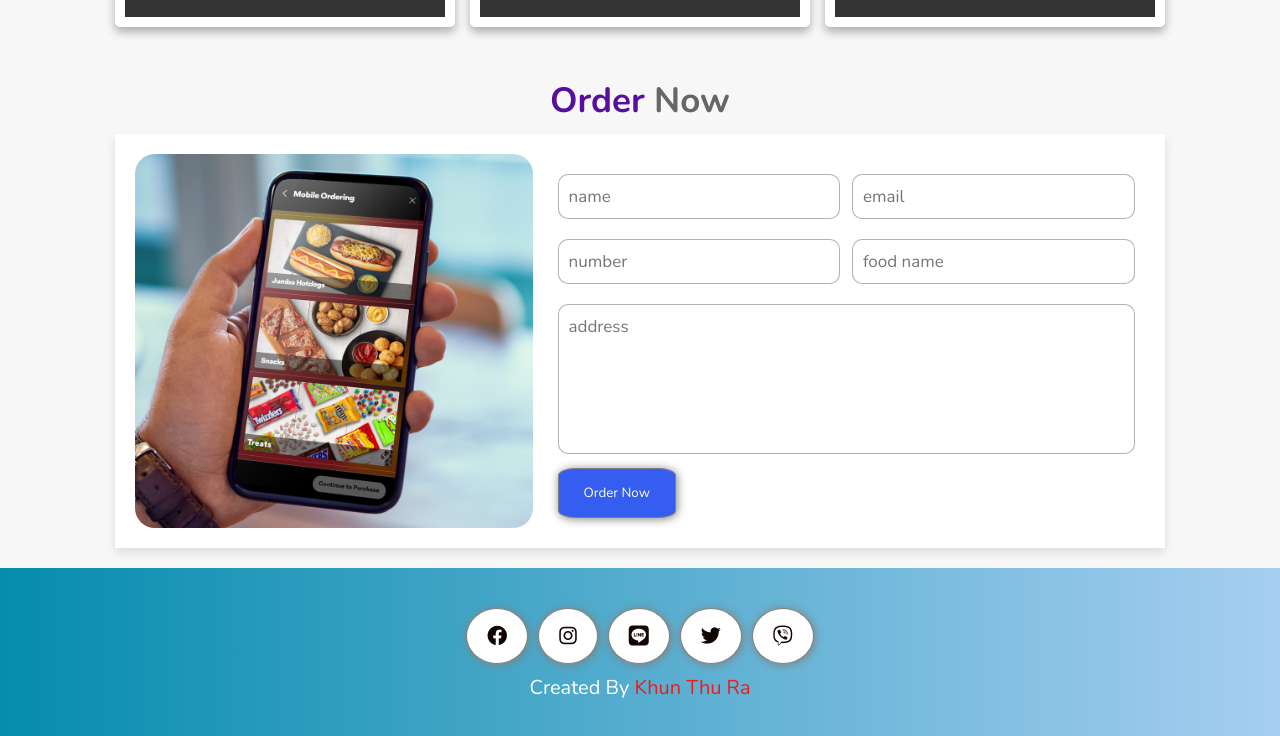
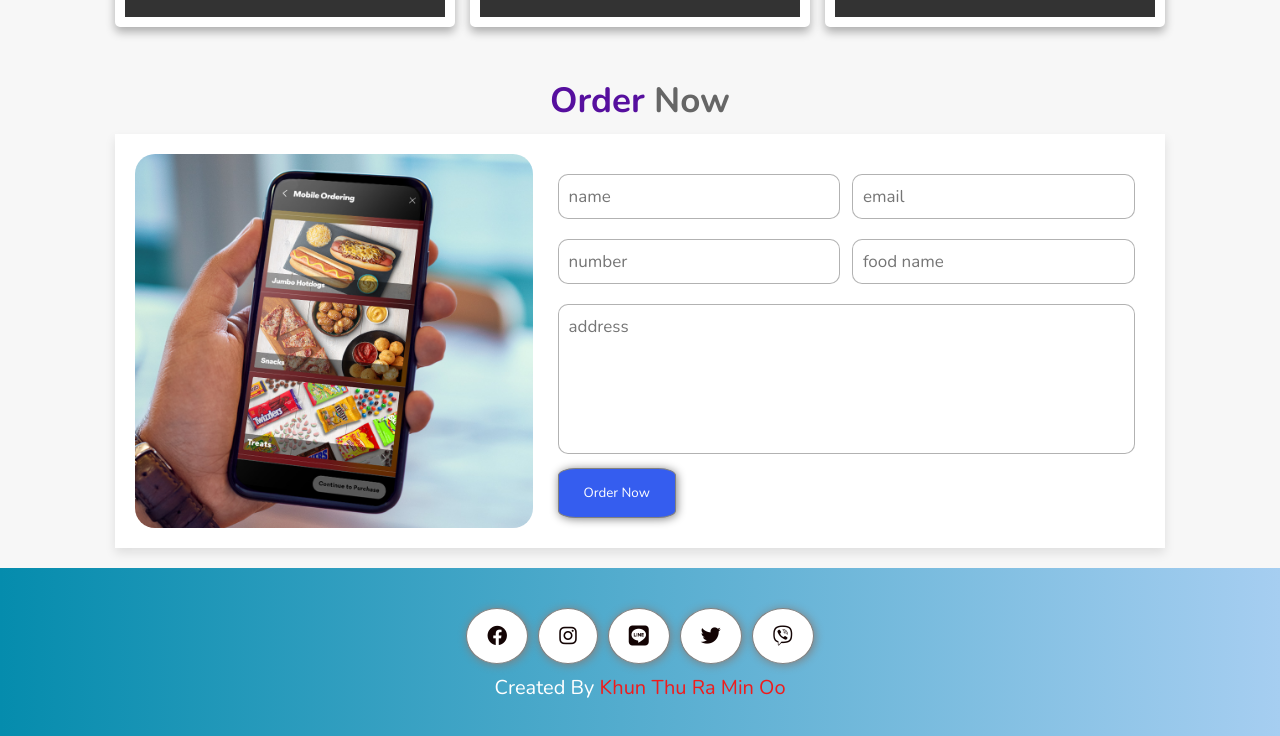
Before and after one commit to KhunThuRa116/BurmeseFood, a plain HTML site: page index.html in a window 1280 px wide. Shown: the part 4682-5418 px from the top of the page. Drawn offline with nearby package versions, Linux system fonts and the light colour scheme.

Commit message:
footerName

```diff
--- a/index.html
+++ b/index.html
@@ -473,7 +473,7 @@
             <a href="#" class="btnS"><i class="fa-brands fa-viber fa-2xl"></i></a>
         </div>
 
-        <div class="credit"> Created by <span> Khun Thu Ra </span></div>
+        <div class="credit"> Created by <span> Khun Thu Ra Min Oo </span></div>
 
     </section>
 
```
